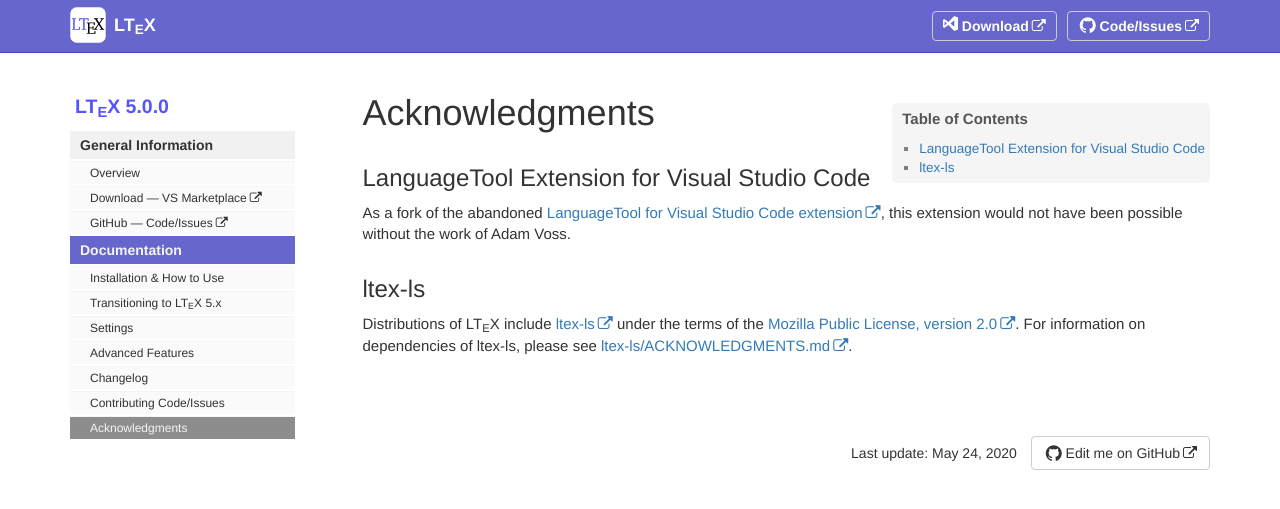
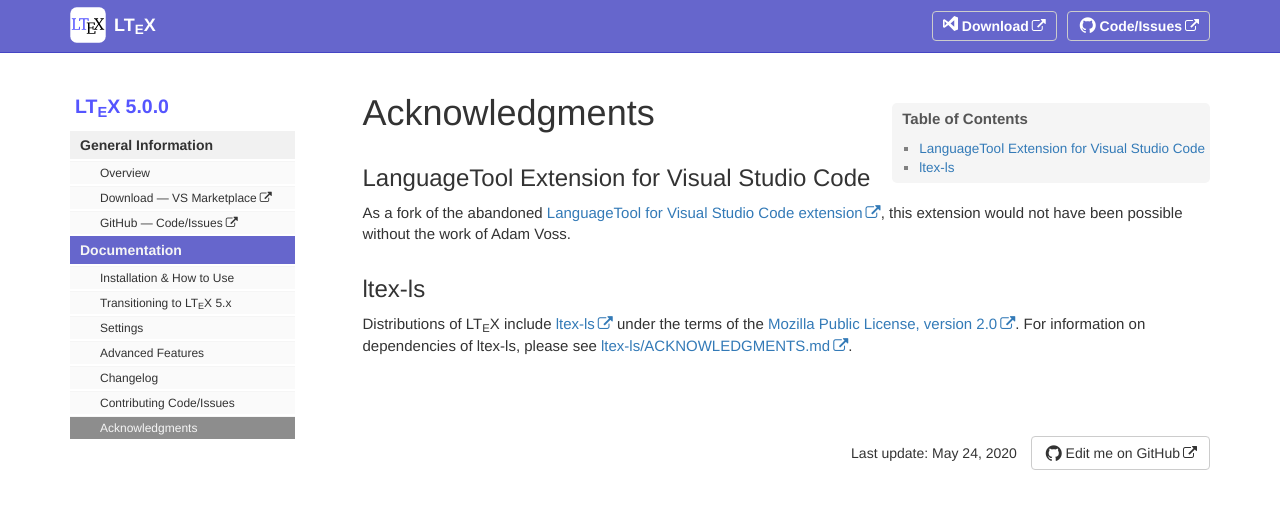
Before and after one commit to valentjn/vscode-ltex, a Jekyll site: the page built from pages/docs/acknowledgments.md, in a window 1280 px wide. Shown: the top 509 px of the page. Built offline with Jekyll 4.4.1, drawn with Linux system fonts in a browser that asks for light colours; comment, search, counter and statistics services are not loaded.

Commit message:
Increase indent of nested navbar items

```diff
--- a/css/vscode-customizations.css
+++ b/css/vscode-customizations.css
@@ -16,7 +16,7 @@
 /* sidebar */
 li.sidebarTitle { font-weight:bold; }
 .nav > li > a { font-weight:bold; }
-.nav ul li a { padding-left:20px; }
+.nav ul li a { padding-left:30px; }
 
 /* table of contents */
 div#toc {
```
